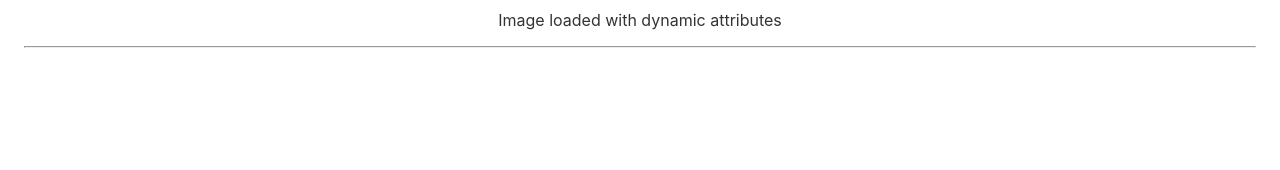
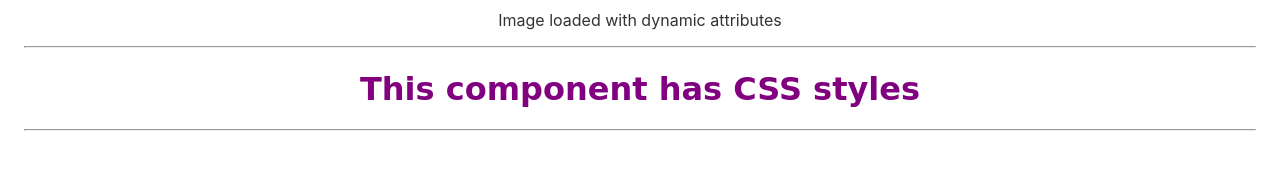
Before and after one commit to osotorrio/learning-svelte, a Svelte app: page / in a window 1280 px wide. Shown: the part 382-552 px from the top of the page. Built offline with nearby package versions, Linux system fonts and the light colour scheme.

Commit message:
1.Introduction d.Styling

```diff
--- /dev/null
+++ b/src/1-introduction/d-styling.svelte
@@ -0,0 +1,10 @@
+<h1>This component has CSS styles</h1>
+<hr />
+
+<style>
+  h1 {
+    color: purple;
+    font-family: "Comic Sans MS", cursive;
+    font-size: 2em;
+  }
+</style>
--- a/src/App.svelte
+++ b/src/App.svelte
@@ -2,6 +2,7 @@
   import Basics from "./1-introduction/a-basics.svelte";
   import AddingData from "./1-introduction/b-adding-data.svelte";
   import DynamicAttributes from "./1-introduction/c-dynamic-attributes.svelte";
+  import Styling from "./1-introduction/d-styling.svelte";
   export let name;
 </script>
 
@@ -14,6 +15,7 @@
   <Basics />
   <AddingData />
   <DynamicAttributes />
+  <Styling />
 </main>
 
 <style>
```
